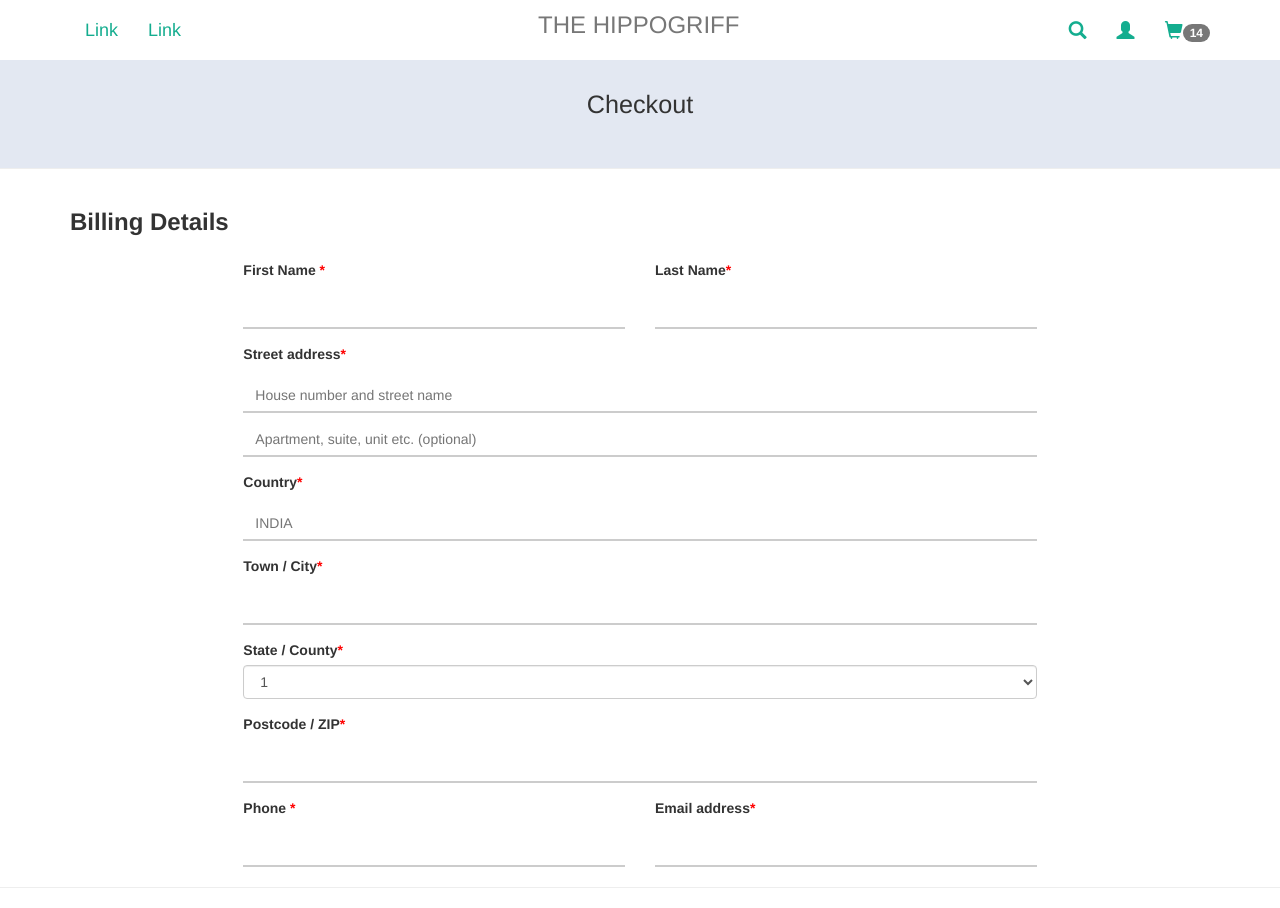
After one commit to amit15110003/thehippogriff, a CodeIgniter app: page /thehippogriff/index.php/home/checkout in a window 1280 px wide. The commit adds this page. Shown: the top 908 px of the page. Run offline with CodeIgniter, Linux system fonts and the light colour scheme.

Commit message:
hhjh
hih

```diff
--- a/application/controllers/Home.php
+++ b/application/controllers/Home.php
@@ -92,6 +92,12 @@ class Home extends CI_Controller {
 		$this->load->view('client/cart');
 		$this->load->view('client/footer');
 	}
+	public function checkout()
+	{
+		$this->load->view('client/header');
+		$this->load->view('client/checkout');
+		$this->load->view('client/footer');
+	}
 
 
 
--- /dev/null
+++ b/application/views/Client/checkout.php
@@ -0,0 +1,57 @@
+<div class="spacer"></div>
+<div id="startchange"></div>
+<div class="page-header">
+		<h1>Checkout</h1>
+</div>
+<div class="container">
+	<h3><b>Billing Details</b></h3>
+</div>
+<div class="col-md-offset-2 col-md-8 col-md-offset-2">
+<form class="">
+  <div class=" col-md-6">
+    <label for="exampleInputName2">First Name <span style="color: red;">*</span></label>
+    <input type="text" class="theme-form" id="exampleInputName2" placeholder="">
+  </div>
+  <div class="col-md-6">
+    <label for="exampleInputEmail2">Last Name<span style="color: red;">*</span></label>
+    <input type="email" class="theme-form" id="exampleInputEmail2" placeholder="">
+  </div>
+  <div class=" col-md-12">
+    <label for="exampleInputEmail1";>Street address<span style="color: red;">*</span></label>
+    <input type="email" class="theme-form" id="exampleInputEmail1" placeholder="House number and street name">
+    <input type="email" class="theme-form" id="exampleInputEmail1" placeholder="Apartment, suite, unit etc. (optional)">
+  </div>
+  <div class=" col-md-12">
+    <label for="exampleInputEmail1";>Country<span style="color: red;">*</span></label>
+    <input class="theme-form" id="" type="text" placeholder="INDIA" readonly>
+  </div>
+  <div class=" col-md-12">
+    <label for="exampleInputEmail1";>Town / City<span style="color: red;">*</span></label>
+    <input type="email" class="theme-form" id="exampleInputEmail1">
+  </div>
+  <div class=" col-md-12">
+	    <label for="exampleInputEmail1";>State / County<span style="color: red;">*</span></label>
+	    <select class="form-control">
+			  <option>1</option>
+			  <option>2</option>
+			  <option>3</option>
+			  <option>4</option>
+			  <option>5</option>
+		</select>
+  </div>
+  <div class=" col-md-12">
+    <label for="exampleInputEmail1";>Postcode / ZIP<span style="color: red;">*</span></label>
+    <input type="text" class="theme-form" id="exampleInputEmail1">
+  </div>
+  <div class=" col-md-6">
+    <label for="exampleInputName2">Phone <span style="color: red;">*</span></label>
+    <input type="text" class="theme-form" id="exampleInputName2" placeholder="">
+  </div>
+  <div class="col-md-6">
+    <label for="exampleInputEmail2">Email address<span style="color: red;">*</span></label>
+    <input type="email" class="theme-form" id="exampleInputEmail2" placeholder="">
+  </div>
+
+</form>
+</div>
+<div class="container"></div>
--- a/application/views/Client/contact.php
+++ b/application/views/Client/contact.php
@@ -34,6 +34,5 @@ info@thehippogriff.com</span></div>
 <div style="padding-top: 30px;"><button class="theme-btn" > SEND MESSAGE</button></div>
 </div>
 </div>
-
-
 </div>
+<div class="container"></div>
--- a/media/css/style1.css
+++ b/media/css/style1.css
@@ -17,3 +17,28 @@
     -ms-word-wrap: break-word;
     word-wrap: break-word;
 }
+.theme-form
+{
+	display: block;
+    width: 100%;
+    height: 34px;
+    padding: 12px 12px;
+    margin-top: 10px;
+    font-size: 14px;
+    line-height: 1.42857143;
+    color: #555;
+    background-color: #fff;
+    background-image: none;
+    border:none;
+    border-bottom: solid 2px #ccc;
+}
+label
+{
+	margin-top: 15px;
+}
+input:focus,
+select:focus,
+textarea:focus,
+button:focus {
+    outline: none;
+}
```
Also changed, not shown: application/views/Client/cart.php (+5 -4 lines).
